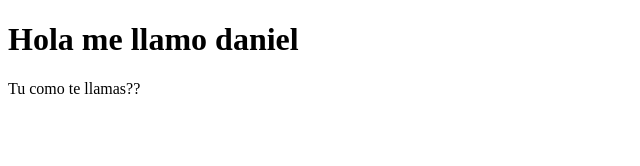
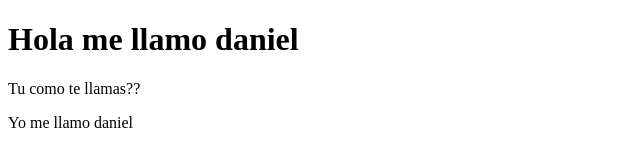
Before and after one commit to danics969/practicaEndes, a plain HTML site: page Gitfork/index.html in a window 1280 px wide. Shown: the whole page, without its empty margins (0-640 px from the left). Drawn offline with Linux system fonts and the light colour scheme.

Commit message:
Respondo pregunta

```diff
--- a/Gitfork/index.html
+++ b/Gitfork/index.html
@@ -8,5 +8,6 @@
 <body>
     <h1>Hola me llamo daniel</h1>
     <p>Tu como te llamas??</p>
+    <p>Yo me llamo daniel</p>
 </body>
 </html>
```
